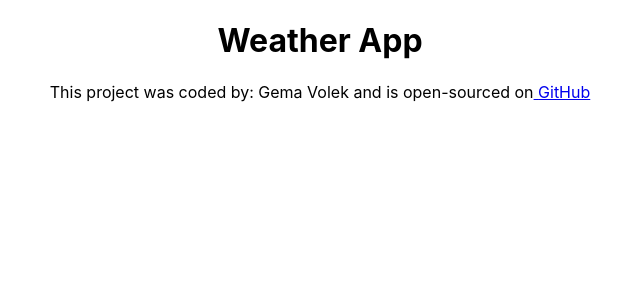
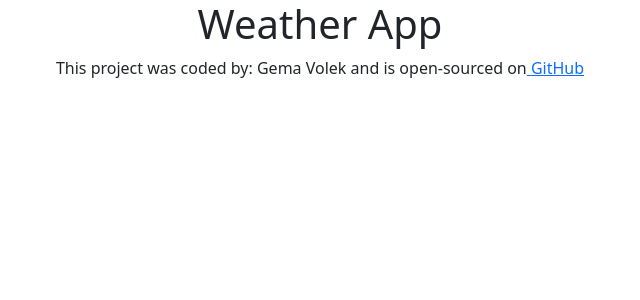
Before and after one commit to gvolek/weather-react-app, a React (Create React App) app: page / in a window 1280 px wide. Shown: the top 300 px of the page, without its empty margins (320-960 px from the left). Built offline with nearby package versions, Linux system fonts and the light colour scheme.

Commit message:
added bootstrap

```diff
--- a/package.json
+++ b/package.json
@@ -6,6 +6,7 @@
     "@testing-library/jest-dom": "^5.16.1",
     "@testing-library/react": "^11.2.7",
     "@testing-library/user-event": "^12.8.3",
+    "bootstrap": "^5.1.3",
     "react": "^17.0.2",
     "react-dom": "^17.0.2",
     "react-scripts": "4.0.3",
--- a/src/App.js
+++ b/src/App.js
@@ -3,6 +3,7 @@ import "./App.css";
 export default function App() {
   return (
     <div className="App">
+      <div className="container">
         <h1>Weather App</h1>
         <footer>
           This project was coded by: Gema Volek and is open-sourced on
@@ -16,5 +17,6 @@ export default function App() {
           </a>
         </footer>
       </div>
+    </div>
   );
 }
```
Also changed, not shown: src/index.js (+9 -6 lines), 1 other file (tests, documents, lock files or other folders). Lines whose indentation alone changed are shown as unchanged.
